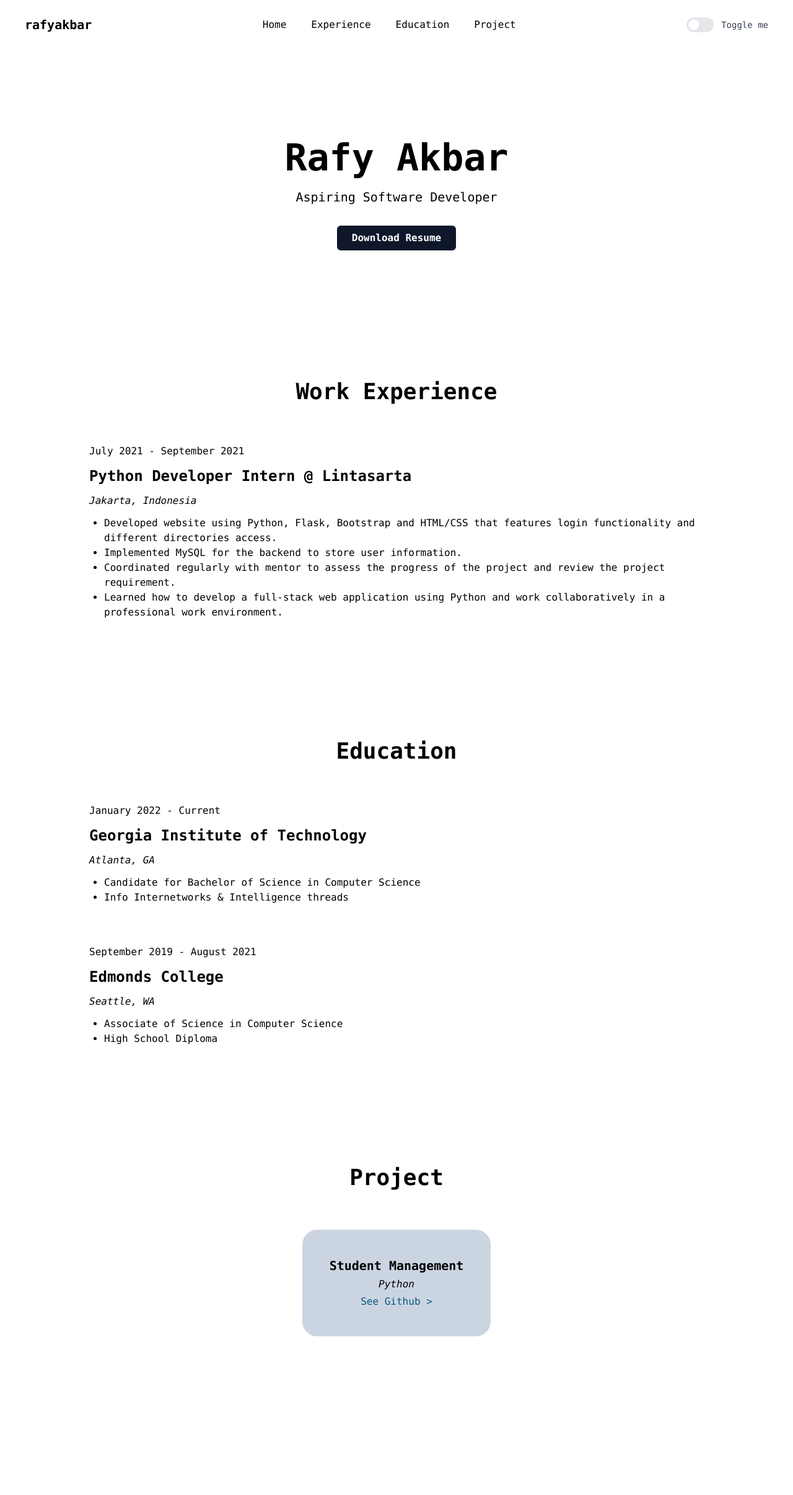
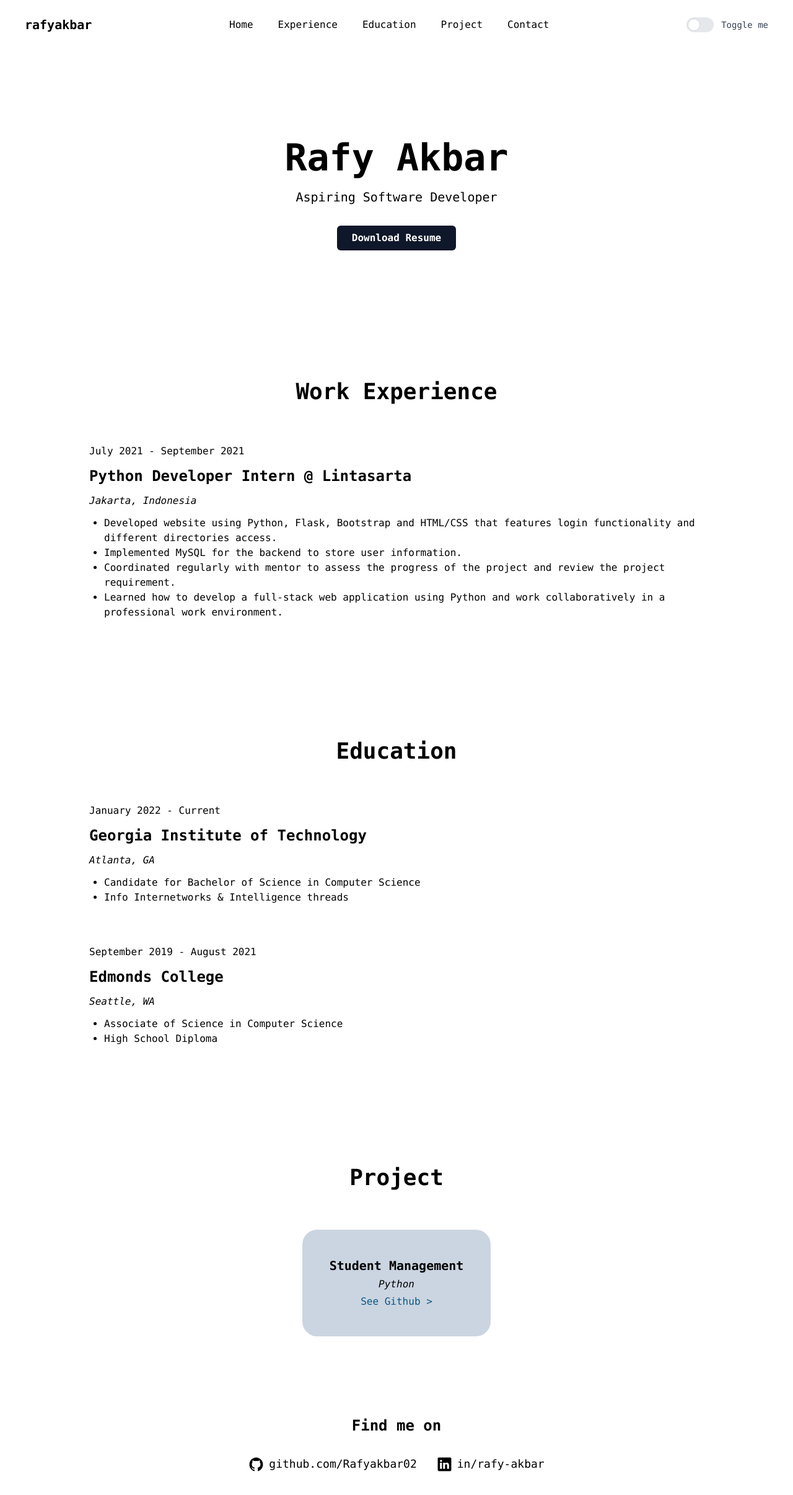
Before and after one commit to Rafyakbar02/portfolio-web, a React (Vite) app: page / in a window 1280 px wide. Shown: the top 2412 px of the page at 62% size. Before the commit the page ends 2220 px from the top, so only its background shows below. Built offline with nearby package versions, Linux system fonts and the light colour scheme.

Commit message:
added Contact section

```diff
--- a/src/App.jsx
+++ b/src/App.jsx
@@ -1,4 +1,4 @@
-import { Navbar, Hero, Timeline, ProjectList } from "./components";
+import { Navbar, Hero, Timeline, ProjectList, Contact } from "./components";
 import React from "react";
 import { navLinks } from "./constants";
 
@@ -10,6 +10,7 @@ function App() {
       <Timeline heading={"Work Experience"} />
       <Timeline heading={"Education"} />
       <ProjectList />
+      <Contact />
     </div>
   );
 }
--- /dev/null
+++ b/src/assets/index.js
@@ -0,0 +1,4 @@
+import github from "./logo-github.svg";
+import linkedin from "./logo-linkedin.svg";
+
+export { github, linkedin };
--- /dev/null
+++ b/src/components/Contact.jsx
@@ -0,0 +1,22 @@
+import React from "react";
+import { github, linkedin } from "../assets";
+
+const Contact = () => {
+  return (
+    <div className="w-full py-16 px-36">
+      <h2 className="text-2xl font-semibold text-center mb-8">Find me on</h2>
+      <div className="flex justify-center">
+        <div className="flex items-center mr-8">
+          <img className="mr-2" src={github} alt="" width="25" height="25" />
+          <h3 className="text-lg">github.com/Rafyakbar02</h3>
+        </div>
+        <div className="flex items-center">
+          <img className="mr-2" src={linkedin} alt="" width="25" height="25" />
+          <h3 className="text-lg">in/rafy-akbar</h3>
+        </div>
+      </div>
+    </div>
+  );
+};
+
+export default Contact;
--- a/src/components/index.js
+++ b/src/components/index.js
@@ -3,5 +3,6 @@ import Hero from "./Hero";
 import Timeline from "./Timeline";
 import ProjectCard from "./ProjectCard";
 import ProjectList from "./ProjectList";
+import Contact from "./Contact";
 
-export { Navbar, Hero, Timeline, ProjectCard, ProjectList };
+export { Navbar, Hero, Timeline, ProjectCard, ProjectList, Contact };
--- a/src/constants/index.js
+++ b/src/constants/index.js
@@ -14,6 +14,10 @@ export const navLinks = [
   {
     id: "project",
     title: "Project",
+  },
+  {
+    id: "contact",
+    title: "Contact",
   },
 ];
 
```
Also changed, not shown: src/assets/logo-github.svg (added), src/assets/logo-linkedin.svg (added).
